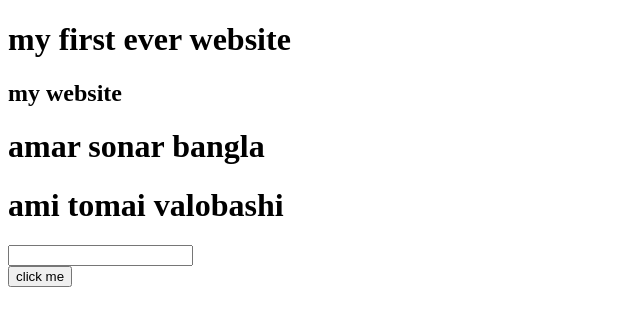
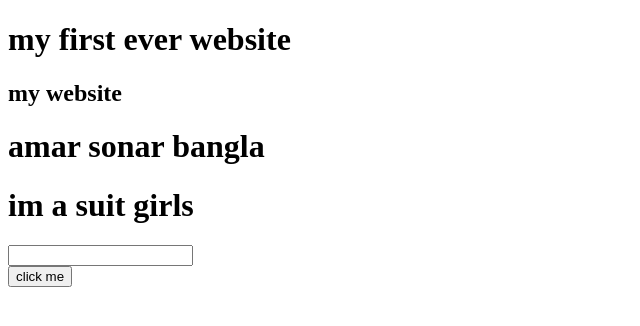
Before and after one commit to sadiya-parvin/my-first-website, a plain HTML site: page index.html in a window 1280 px wide. Shown: the whole page, without its empty margins (0-640 px from the left). Drawn offline with Linux system fonts and the light colour scheme.

Commit message:
new commit

```diff
--- a/index.html
+++ b/index.html
@@ -9,7 +9,7 @@
     <h1>my first ever website  </h1>
     <h2>my website</h2>
     <h1>amar sonar bangla</h1>
-    <h1>ami tomai valobashi</h1>
+    <h1>im a suit girls</h1>
     <input type="text">
     <br>
     <button>click me</button>
```
